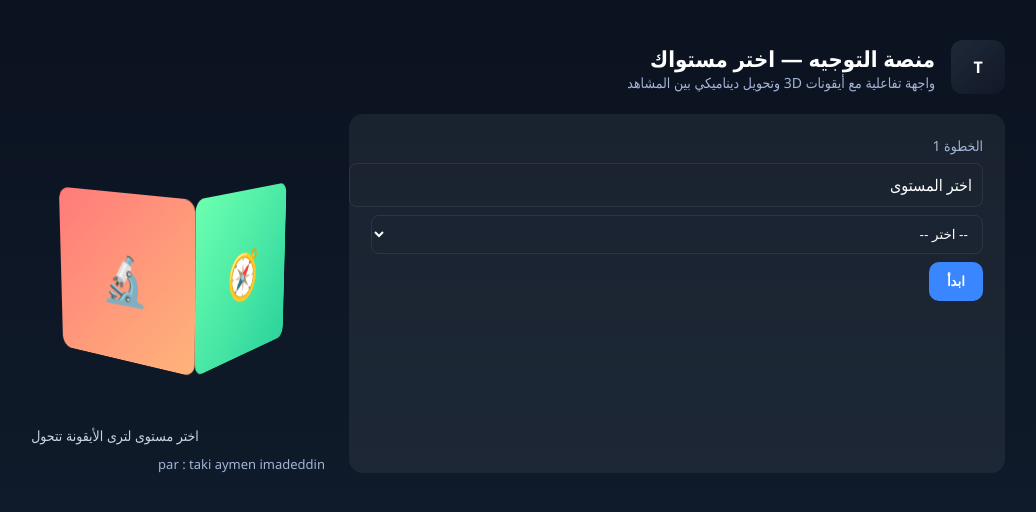
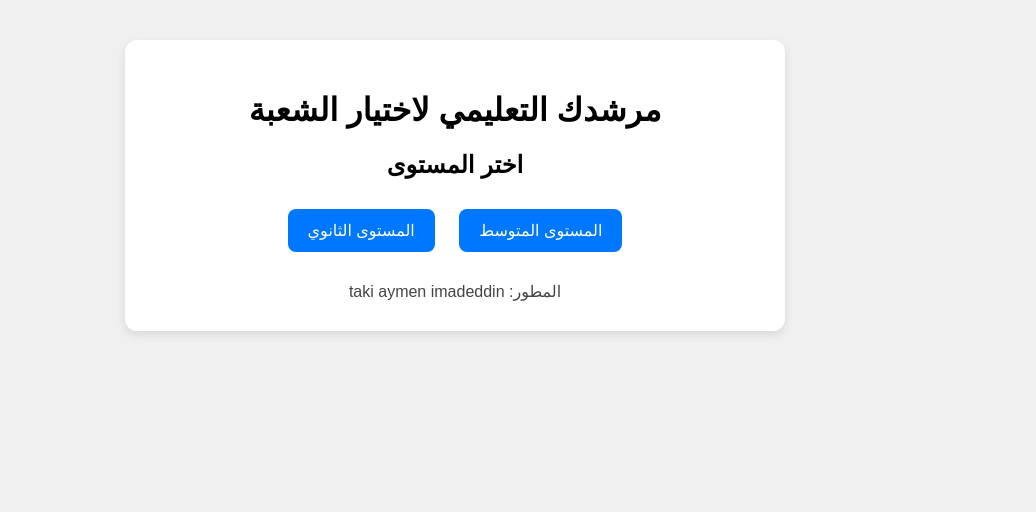
Before and after one commit to emattemat-cmyk/Tawjih, a Flask app: page / in a window 1280 px wide. Shown: the top 512 px of the page, without its empty margins (185-1221 px from the left). Run offline with Flask 3, Linux system fonts and the light colour scheme.

Commit message:
Update index.html

```diff
--- a/templates/index.html
+++ b/templates/index.html
@@ -1,115 +1,79 @@
 <!DOCTYPE html>
-<html lang="ar">
+<html lang="ar" dir="rtl">
 <head>
-<meta charset="utf-8"/>
-<title>منصة التوجيه — الواجهة</title>
-<meta name="viewport" content="width=device-width,initial-scale=1">
+<meta charset="UTF-8">
+<title>مرشدك التعليمي</title>
 <style>
-body{font-family:Segoe UI,Tahoma,Arial;direction:rtl;background:linear-gradient(180deg,#0b1220,#0f1b2a);color:#fff;margin:0;padding:20px}
-.wrap{max-width:1100px;margin:0 auto;padding:20px}
-header{display:flex;align-items:center;gap:16px;margin-bottom:20px}
-header h1{margin:0;font-size:22px}
-.small{color:#a3b4d6;font-size:14px}
-.grid{display:grid;grid-template-columns:1fr 420px;gap:24px}
-.panel{background:rgba(255,255,255,0.06);border-radius:14px;padding:22px}
-label,select,input{display:block;width:100%;margin:8px 0;padding:10px;border-radius:8px;border:1px solid rgba(255,255,255,0.08);background:transparent;color:#fff}
-button.cta{padding:12px 18px;background:#3A86FF;border:none;color:#fff;border-radius:10px;cursor:pointer;font-weight:700}
-.scene{display:none;opacity:0;transform:translateY(10px);transition:all .4s ease}
-.scene.active{display:block;opacity:1;transform:translateY(0)}
-.cube-wrap{perspective:900px;width:300px;height:300px;display:flex;align-items:center;justify-content:center;margin-bottom:12px}
-.cube{width:160px;height:160px;transform-style:preserve-3d;transition:transform .9s cubic-bezier(.2,.8,.2,1);position:relative}
-.face{position:absolute;width:160px;height:160px;border-radius:12px;display:flex;align-items:center;justify-content:center;font-size:28px;color:#fff;backface-visibility:hidden}
-.face.front{background:linear-gradient(135deg,#2b78f6,#6dd3ff);transform:translateZ(80px)}
-.face.right{background:linear-gradient(135deg,#ff7a7a,#ffb47a);transform:rotateY(90deg) translateZ(80px)}
-.face.left{background:linear-gradient(135deg,#9b6bff,#6b9bff);transform:rotateY(-90deg) translateZ(80px)}
-.face.back{background:linear-gradient(135deg,#6bffb0,#2bd39c);transform:rotateY(180deg) translateZ(80px)}
-.cube.animate-rotate{animation:rotateCube 4s linear infinite}
-@keyframes rotateCube{0%{transform:rotateX(-12deg) rotateY(0deg)}100%{transform:rotateX(-12deg) rotateY(360deg)}}
-.icon{font-size:44px}
-.note{color:#cbd5e1;font-size:14px;text-align:center}
-.dev{margin-top:10px;color:#a3b4d6;font-size:13px}
-@media(max-width:900px){.grid{grid-template-columns:1fr}}
+ body { font-family: sans-serif; background:#f0f0f0; margin:0; }
+ .box { max-width:600px; margin:40px auto; background:#fff; padding:30px;
+        border-radius:12px; box-shadow:0 4px 10px rgba(0,0,0,0.1); text-align:center; }
+ button { padding:12px 20px; border:none; background:#0077ff; color:#fff;
+          font-size:16px; border-radius:8px; margin:10px; cursor:pointer; }
+ button:hover { background:#005acc; }
+ select, input { width:100%; padding:10px; margin-top:10px; }
+ .hidden { display:none; }
+ footer { margin-top:20px; text-align:center; color:#444; }
 </style>
 </head>
+
 <body>
-<div class="wrap">
-<header>
-  <div style="width:54px;height:54px;border-radius:12px;background:linear-gradient(135deg,#1f2937,#111827);display:flex;align-items:center;justify-content:center;font-weight:800">T</div>
-  <div>
-    <h1>منصة التوجيه — اختر مستواك</h1>
-    <div class="small">واجهة تفاعلية مع أيقونات 3D وتحويل ديناميكي بين المشاهد</div>
-  </div>
-</header>
-<div class="grid">
-  <div class="panel">
-    <!-- مشاهد -->
-    <div id="scene-start" class="scene active">
-      <div class="small">الخطوة 1</div>
-      <label>اختر المستوى</label>
-      <select id="levelSelect">
-        <option value="">-- اختر --</option>
-        <option value="middle">متوسط</option>
-        <option value="high_scientifique">ثانوي علمي</option>
-        <option value="high_litteraire">ثانوي أدبي</option>
-      </select>
-      <button class="cta" onclick="gotoScene()">ابدأ</button>
-    </div>
 
-    <!-- نموذج المتوسط -->
-    <div id="scene-middle" class="scene">
-      <div class="small">متوسط — أدخل نقاط الفصول والمعدل السنوي لكل مادة</div>
-      <form id="form-middle">
-        <table>
-          <tr><th>المادة</th><th>فصل1</th><th>فصل2</th><th>فصل3</th><th>السنوي</th></tr>
-          <tr><td>اللغة العربية</td><td><input name="اللغة_العربية_t1" type="number"></td><td><input name="اللغة_العربية_t2" type="number"></td><td><input name="اللغة_العربية_t3" type="number"></td><td><input name="اللغة_العربية_annual" type="number"></td></tr>
-          <tr><td>الرياضيات</td><td><input name="الرياضيات_t1" type="number"></td><td><input name="الرياضيات_t2" type="number"></td><td><input name="الرياضيات_t3" type="number"></td><td><input name="الرياضيات_annual" type="number"></td></tr>
-          <tr><td>الفرنسية</td><td><input name="الفرنسية_t1" type="number"></td><td><input name="الفرنسية_t2" type="number"></td><td><input name="الفرنسية_t3" type="number"></td><td><input name="الفرنسية_annual" type="number"></td></tr>
-          <tr><td>الفيزياء</td><td><input name="الفيزياء_t1" type="number"></td><td><input name="الفيزياء_t2" type="number"></td><td><input name="الفيزياء_t3" type="number"></td><td><input name="الفيزياء_annual" type="number"></td></tr>
-          <tr><td>العلوم الطبيعية</td><td><input name="العلوم_طبيعية_t1" type="number"></td><td><input name="العلوم_طبيعية_t2" type="number"></td><td><input name="العلوم_طبيعية_t3" type="number"></td><td><input name="العلوم_طبيعية_annual" type="number"></td></tr>
-        </table>
-        <button class="cta" type="button" onclick="submitForm('form-middle')">احسب الشعبة المناسبة</button>
-      </form>
-    </div>
-    <!-- باقي المشاهد العلمية والأدبية مشابهة (تقدر تضيف بنفس الطريقة) -->
-  </div>
+<div class="box">
+<h1>مرشدك التعليمي لاختيار الشعبة</h1>
 
-  <div class="side">
-    <div class="cube-wrap">
-      <div id="cube" class="cube animate-rotate">
-        <div class="face front"><div class="icon" id="icon-front">🎓</div></div>
-        <div class="face right"><div class="icon" id="icon-right">🔬</div></div>
-        <div class="face left"><div class="icon" id="icon-left">📚</div></div>
-        <div class="face back"><div class="icon" id="icon-back">🧭</div></div>
-      </div>
-    </div>
-    <div class="note" id="scene-note">اختر مستوى لترى الأيقونة تتحول</div>
-    <div class="dev">par : taki aymen imadeddin</div>
-  </div>
+<!-- اختيار المستوى -->
+<div id="levelBox">
+    <h2>اختر المستوى</h2>
+    <button onclick="chooseMiddle()">المستوى المتوسط</button>
+    <button onclick="chooseSecondary()">المستوى الثانوي</button>
 </div>
+
+<!-- اختيار الشعبة للثانوي -->
+<div id="secTypeBox" class="hidden">
+    <h2>اختر الشعبة الحالية في السنة الأولى ثانوي</h2>
+    <button onclick="selectScience()">ثانوي علمي</button>
+    <button onclick="selectLiterary()">ثانوي أدبي</button>
+</div>
+
+<!-- النموذج -->
+<form id="mainForm" method="POST" action="/analyze" class="hidden">
+    <input type="hidden" name="level" id="levelInput">
+    <input type="hidden" name="sec_type" id="secTypeInput">
+
+    <button type="submit">تحليل النتائج</button>
+</form>
+
+<footer>
+المطور: taki aymen imadeddin
+</footer>
+
 </div>
 
 <script>
-const scenes = {
-  start: document.getElementById('scene-start'),
-  middle: document.getElementById('scene-middle')
-  // highSci, highLit تضيفهم هنا
-};
-function hideAll(){ Object.values(scenes).forEach(s=>s.classList.remove('active')) }
-function show(scene){ hideAll(); scene.classList.add('active') }
-function gotoScene(){
-  const v = document.getElementById('levelSelect').value;
-  const note = document.getElementById('scene-note');
-  if(v==='middle'){ show(scenes.middle); note.textContent='نموذج المتوسط — أدخل النقاط'; }
-  else alert('اختر مستوى');
+function chooseMiddle(){
+    document.getElementById("levelInput").value = "middle";
+    document.getElementById("levelBox").classList.add("hidden");
+    document.getElementById("mainForm").classList.remove("hidden");
 }
-function submitForm(formId){
-  const form = document.getElementById(formId);
-  const data = new FormData();
-  Array.from(form.querySelectorAll('input')).forEach(inp=>{if(inp.name) data.append(inp.name, inp.value||0)});
-  fetch('/analyze',{method:'POST',body:data}).then(r=>r.text()).then(html=>{
-    const win = window.open(); win.document.open(); win.document.write(html); win.document.close();
-  }).catch(err=>alert('حدث خطأ'));
+
+function chooseSecondary(){
+    document.getElementById("levelInput").value = "secondary";
+    document.getElementById("levelBox").classList.add("hidden");
+    document.getElementById("secTypeBox").classList.remove("hidden");
+}
+
+function selectScience(){
+    document.getElementById("secTypeInput").value = "science";
+    document.getElementById("secTypeBox").classList.add("hidden");
+    document.getElementById("mainForm").classList.remove("hidden");
+}
+
+function selectLiterary(){
+    document.getElementById("secTypeInput").value = "literary";
+    document.getElementById("secTypeBox").classList.add("hidden");
+    document.getElementById("mainForm").classList.remove("hidden");
 }
 </script>
+
 </body>
 </html>
```
